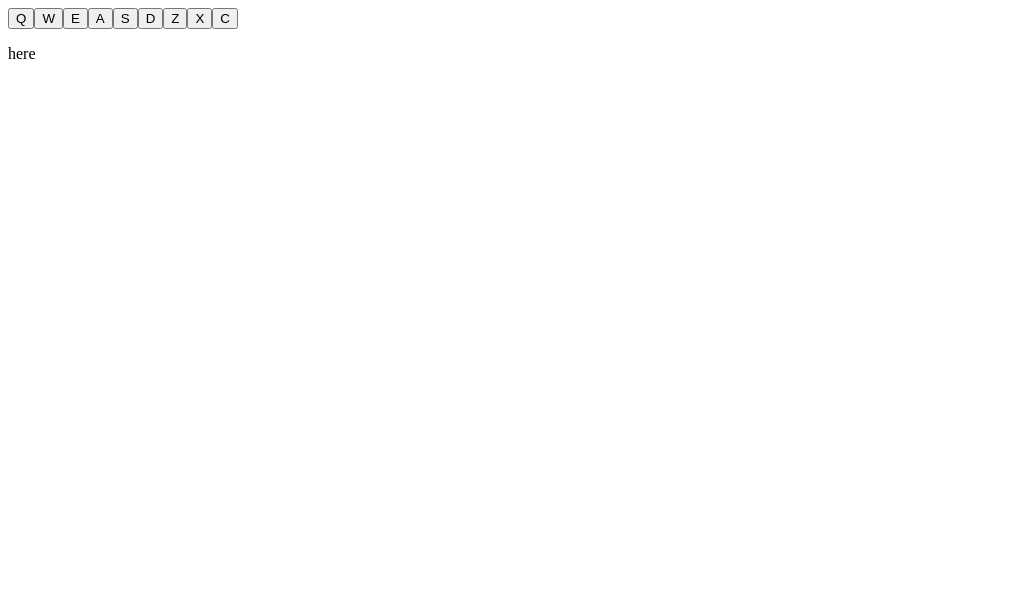
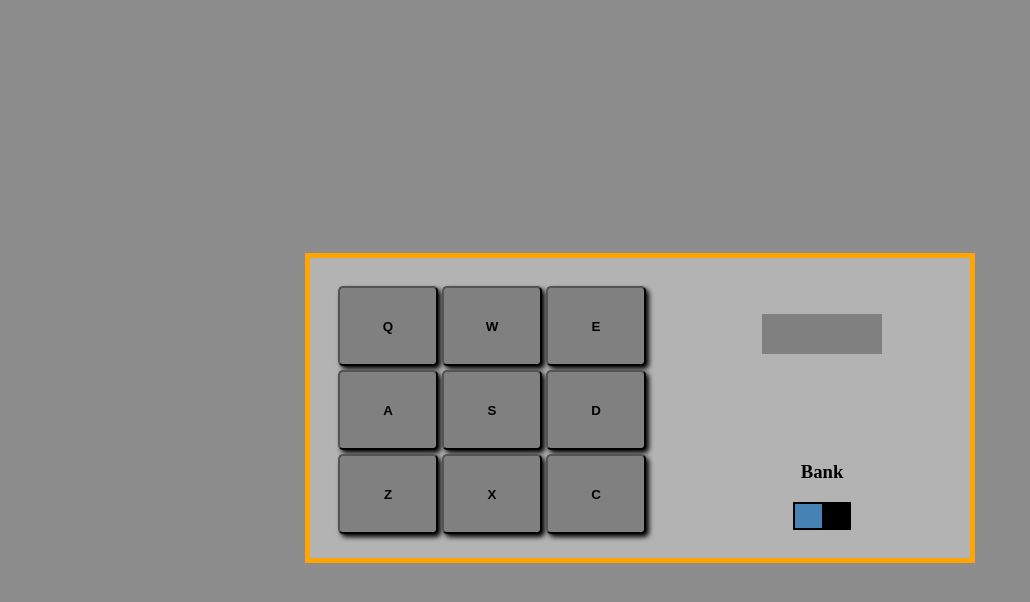
Before and after one commit to kcotrinam/drum-machine, a React (Create React App) app: page / in a window 1280 px wide. Shown: the top 602 px of the page, without its empty margins (0-1030 px from the left). Built offline with nearby package versions, Linux system fonts and the light colour scheme.

Commit message:
Add styles

```diff
--- a/package.json
+++ b/package.json
@@ -6,6 +6,7 @@
     "@testing-library/jest-dom": "^5.11.4",
     "@testing-library/react": "^11.1.0",
     "@testing-library/user-event": "^12.1.10",
+    "node-sass": "^5.0.0",
     "react": "^17.0.2",
     "react-dom": "^17.0.2",
     "react-scripts": "4.0.3",
--- a/src/components/Panel.jsx
+++ b/src/components/Panel.jsx
@@ -1,6 +1,7 @@
-import { useEffect, useState } from 'react';
+import { useEffect } from 'react';
 import play from '../shared/playButton';
 import Button from './Button';
+import '../scss/styles.scss';
 
 const Panel = ({ textHandler, buttonsPanel, nameSound, switcher }) => {
 	const keys = buttonsPanel.map((btn) => btn.key);
@@ -27,7 +28,7 @@ const Panel = ({ textHandler, buttonsPanel, nameSound, switcher }) => {
 
 	return (
 		<>
-			<div>
+			<div className='left-wrapper'>
 				{buttonsPanel.map((btn) => (
 					<Button
 						clickHandler={handleClick}
@@ -38,8 +39,17 @@ const Panel = ({ textHandler, buttonsPanel, nameSound, switcher }) => {
 					/>
 				))}
 			</div>
-			<p>{nameSound}</p>
-			<div onClick={switcher}>here</div>
+			<div className='right-wrapper'>
+				<div className='top'>
+					<p className='pad-name'>{nameSound}</p>
+				</div>
+				<div className='bottom'>
+					<h3 className='switcher-title'>Bank</h3>
+					<div className='switcher' onClick={switcher}>
+						<div className='switcher-btn'></div>
+					</div>
+				</div>
+			</div>
 		</>
 	);
 };
--- /dev/null
+++ b/src/scss/styles.scss
@@ -0,0 +1,81 @@
+body {
+	background-color: #8d8d8d;
+}
+
+#root {
+	max-width: 100vw;
+	min-height: 100vh;
+	display: flex;
+	justify-content: center;
+	align-items: center;
+}
+
+#drum-machine {
+	background-color: #b3b3b3;
+}
+
+#display {
+	display: grid;
+	grid-template-columns: 1fr 1fr;
+	border: 5px solid orange;
+	height: 300px;
+	width: 660px;
+}
+
+.left-wrapper {
+	display: grid;
+	grid-template-columns: repeat(3, 1fr);
+	grid-template-rows: repeat(3, 1fr);
+	gap: 0.25rem;
+	padding: 1.75rem;
+}
+
+.right-wrapper {
+	display: grid;
+	grid-template-rows: 1fr 1fr;
+}
+
+.drum-pad {
+	border-radius: 5px;
+	background-color: gray;
+	box-shadow: black 3px 3px 5px;
+	width: 100px;
+	height: 80px;
+	font-weight: bolder;
+}
+
+.top,
+.bottom {
+	width: 100%;
+	height: 100%;
+	display: flex;
+	justify-content: center;
+	align-items: center;
+}
+
+.bottom {
+	flex-direction: column;
+}
+
+.pad-name {
+	background-color: gray;
+	height: 2.5rem;
+	width: 7.5rem;
+	display: flex;
+	justify-content: center;
+	align-items: center;
+}
+
+.switcher {
+	background-color: #000;
+	width: 54px;
+	height: 24px;
+	margin: 0 auto;
+	border: 2px solid #000;
+
+	&-btn {
+		background-color: steelblue;
+		height: 100%;
+		width: 50%;
+	}
+}
```
Also changed, not shown: 1 other file (tests, documents, lock files or other folders).
